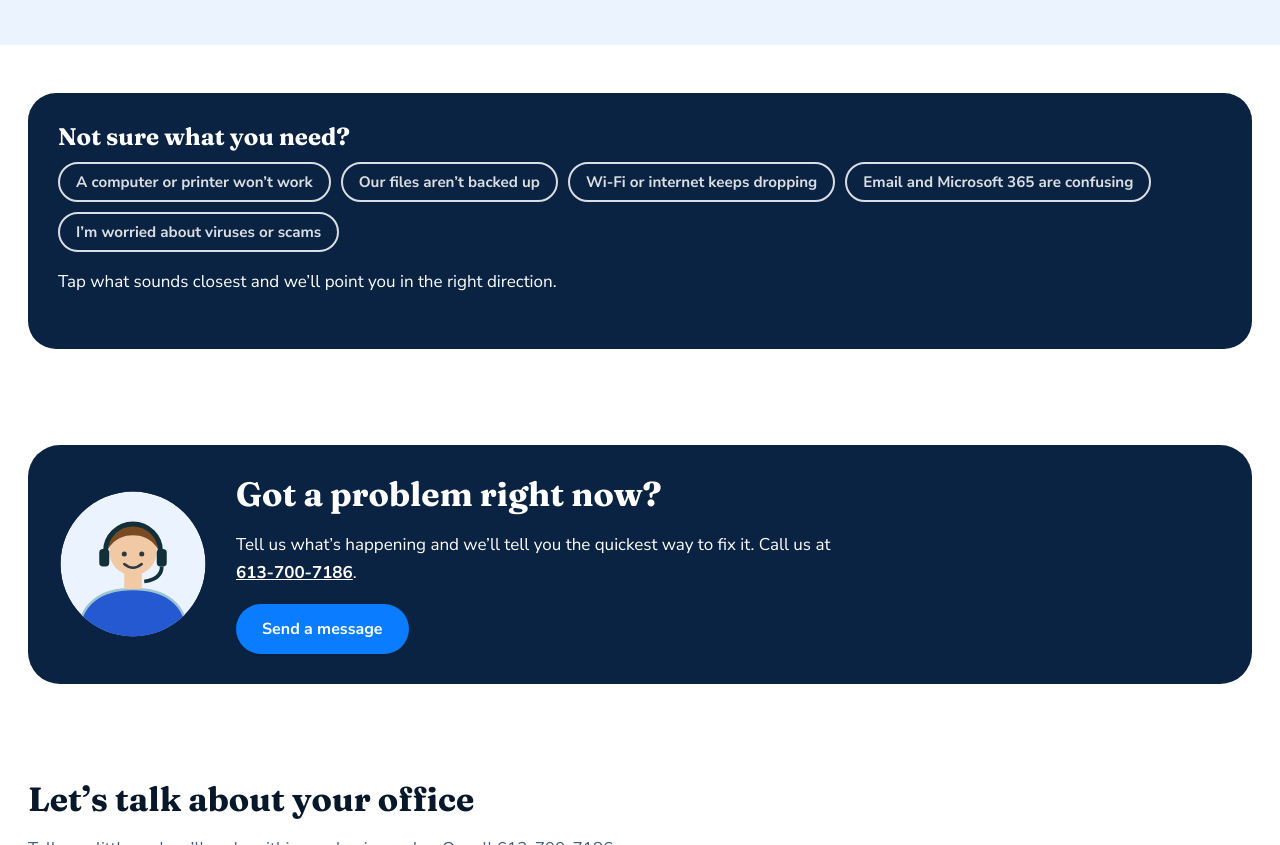
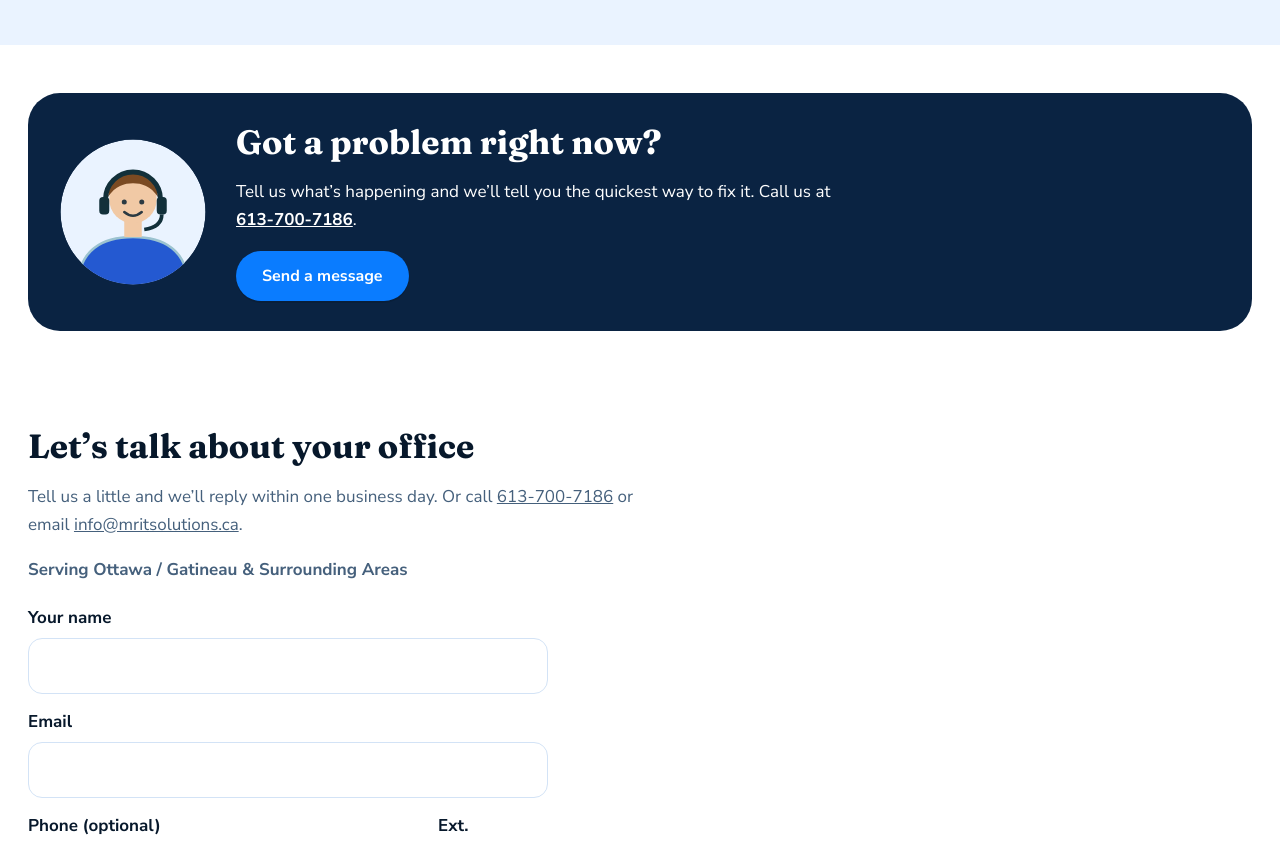
Before and after one commit to rezoukiamehdi314/mritsolutions-website, a plain HTML site: page index.html in a window 1280 px wide. Shown: the part 4578-5423 px from the top of the page. Drawn offline with Linux system fonts and the light colour scheme.

Commit message:
Remove "Not sure what you need?" section

```diff
--- a/index.html
+++ b/index.html
@@ -258,14 +258,6 @@ h2{font-size:clamp(1.6rem,3vw,2.1rem)}
   </div>
 </div></section>
 
-<section><div class="wrap">
-  <div class="finder" aria-live="polite">
-    <h2>Not sure what you need?</h2>
-    <div class="chips" id="chips" role="group" aria-label="Pick a problem"></div>
-    <p class="answer" id="answer">Tap what sounds closest and we’ll point you in the right direction.</p>
-  </div>
-</div></section>
-
 <section><div class="wrap"><div class="help"><svg class="person" role="img" aria-label="MR IT Solutions technician"><use href="#p-tech"/></svg><div><h2>Got a problem right now?</h2><p>Tell us what’s happening and we’ll tell you the quickest way to fix it. Call us at <a href="tel:+16137007186">613-700-7186</a>.</p><a class="btn" href="#contact">Send a message</a></div></div></div></section>
 <section id="contact"><div class="wrap">
   <h2>Let’s talk about your office</h2>
@@ -404,6 +396,7 @@ var attrEls=[].slice.call(document.querySelectorAll('[alt],[placeholder],[aria-l
 attrEls.forEach(function(el){['alt','placeholder','aria-label'].forEach(function(a){if(el.hasAttribute(a))el.setAttribute('data-en-'+a,el.getAttribute(a))})});
 
 function renderFinder(){
+  if(!chips||!ans)return;
  chips.innerHTML='';
  ITEMS[lang].forEach(function(it){
   var b=document.createElement('button');b.className='chip';b.type='button';b.textContent=it[0];b.setAttribute('aria-pressed','false');
```
